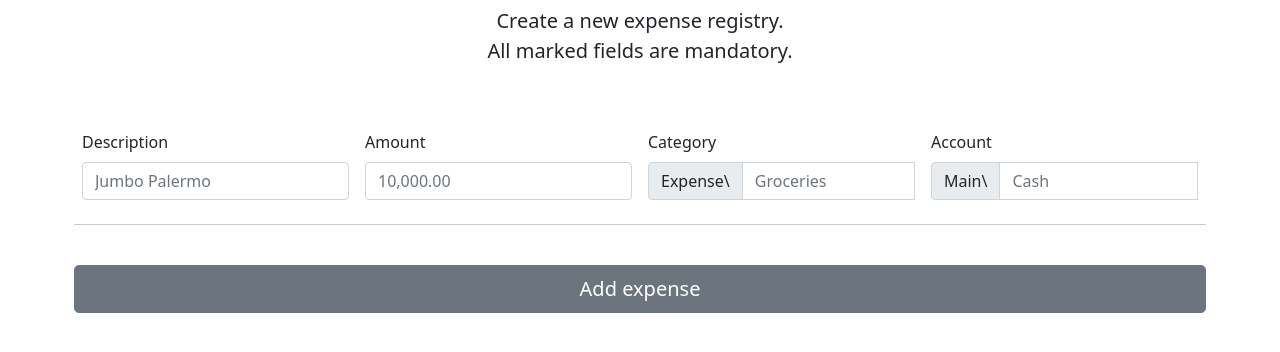
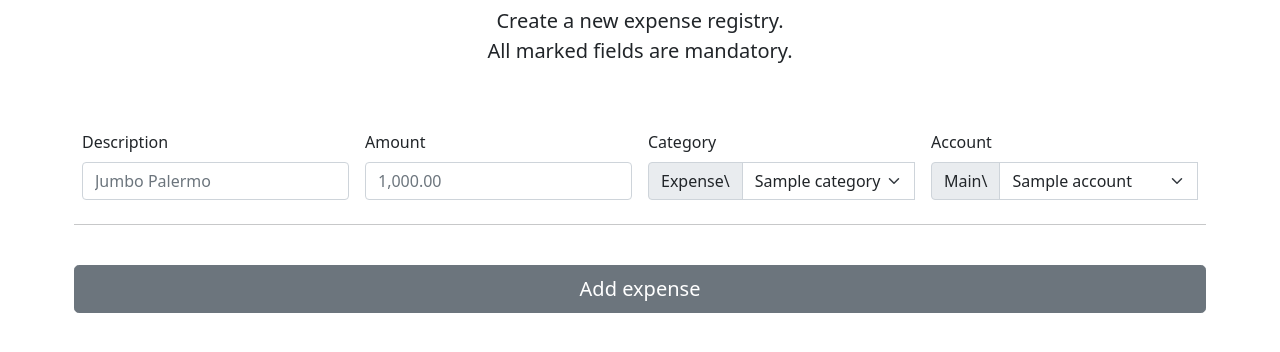
Before and after one commit to fabriciodisalvo/sdfinance, a Flask app: template templates/expense_add.html in a window 1280 px wide. Shown: the part 178-530 px from the top of the page. Run offline with Flask 2, Linux system fonts and the light colour scheme; the template is opened without the code that fills it: most values are stand-ins (such as "Sample title", 1, 10 or a date in 2020).

Commit message:
Added dropdown lists for Categories, Accounts

```diff
--- a/app.py
+++ b/app.py
@@ -42,22 +42,18 @@ def profile(expense_id):
 @app.route("/add", methods=["GET", "POST"])
 def add():
     if request.method == "GET":
-        return render_template("expense_add.html")
+        with sqlite3.connect("main.db") as connection:
+            cursor = connection.cursor()
+            categories_data = list(cursor.execute("SELECT CategoryId, CategoryName FROM CATEGORIES"))
+            accounts_data = list(cursor.execute("SELECT AccountId, AccountName FROM ACCOUNTS"))
+        return render_template("expense_add.html", categories_data=categories_data, accounts_data=accounts_data)
     else:
         with sqlite3.connect("main.db") as connection:
             cursor = connection.cursor()
             description = request.form.get("description")
             amount = float(request.form.get("amount")) * -1
-            category_name = cursor.execute("SELECT CategoryId FROM CATEGORIES WHERE CategoryName = ?", (request.form.get("category"),))
-            for reg in category_name:
-                category = reg[0]
-                break
-            print(category)
-            account_name = cursor.execute("SELECT AccountId FROM ACCOUNTS WHERE AccountName = ?", (request.form.get("account"),))
-            for reg in account_name:
-                account = reg[0]
-                break
-            print(account)
+            category = request.form.get("category")
+            account = request.form.get("account")
             date = '2020.01.25'
             query = f"INSERT INTO EXPENSES (ExpenseDate, ExpenseDescription, CategoryId, AccountId, ExpenseAmount) VALUES (?, ?, ?, ?, ?)"
             cursor.execute(query, (date, description, category, account, amount))
--- a/templates/expense_add.html
+++ b/templates/expense_add.html
@@ -22,7 +22,7 @@
 
       <div class="col-md-3">
         <label for="amount" class="form-label">Amount</label>
-        <input type="text" class="form-control" id="amount" placeholder="10,000.00" value=""  name="amount" required>
+        <input type="text" class="form-control" id="amount" placeholder="1,000.00" value=""  name="amount" required>
         <div class="invalid-feedback">
           An Amount is required.
         </div>
@@ -32,7 +32,11 @@
         <label for="category" class="form-label">Category</label>
         <div class="input-group">
           <span class="input-group-text">Expense\</span>
-          <input type="text" class="form-control" id="category" placeholder="Groceries"  name="category" required>
+          <select name="category" class="form-select" id="category">
+            {% for category_items in categories_data %}
+            <option value="{{ category_items[0] }}">{{ category_items[1] }}</option>
+            {% endfor %}
+          </select>
         <div class="invalid-feedback">
           A category is required.
           </div>
@@ -43,7 +47,11 @@
         <label for="account" class="form-label">Account</label>
         <div class="input-group">
           <span class="input-group-text">Main\</span>
-          <input type="text" class="form-control" id="account" placeholder="Cash"  name="account" required>
+          <select name="account" class="form-select" id="account">
+            {% for account_items in accounts_data %}
+            <option value="{{ account_items[0] }}">{{ account_items[1] }}</option>
+            {% endfor %}
+          </select>
         <div class="invalid-feedback">
           An account is required.
           </div>
```
